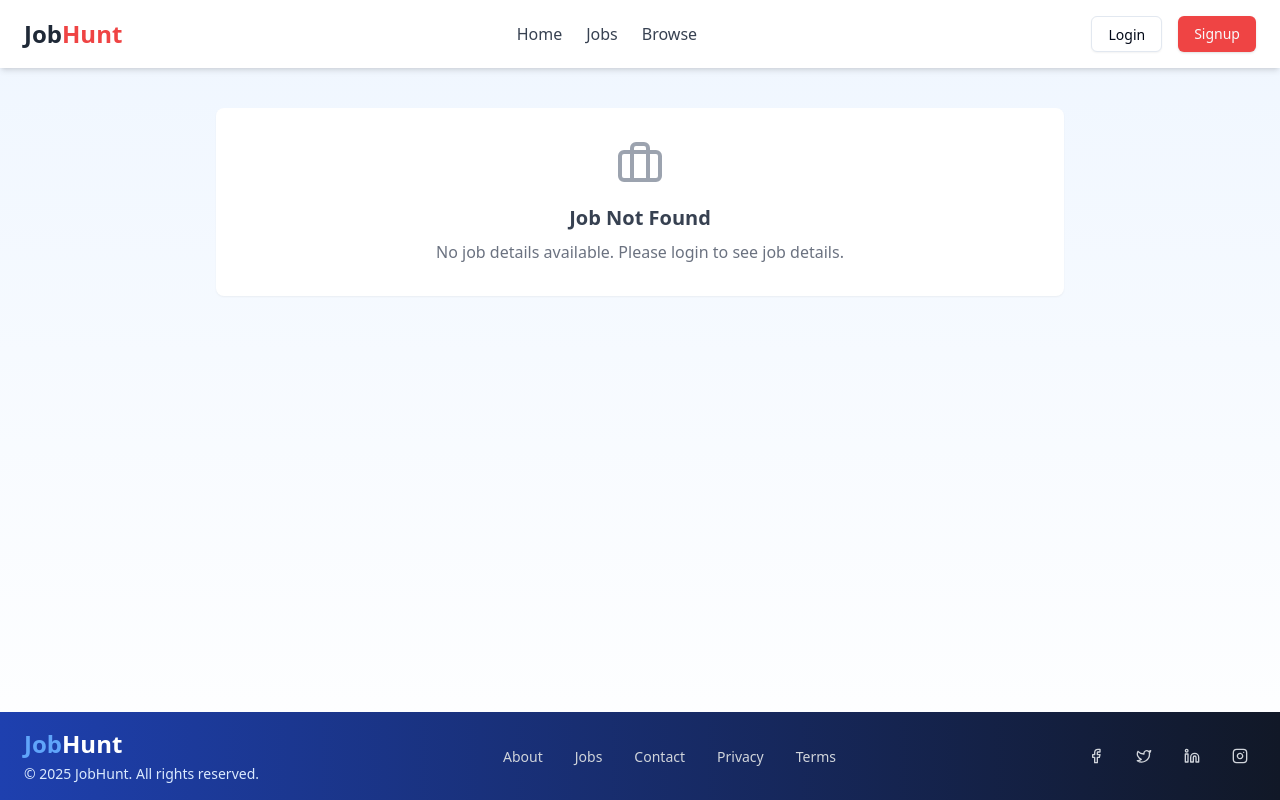
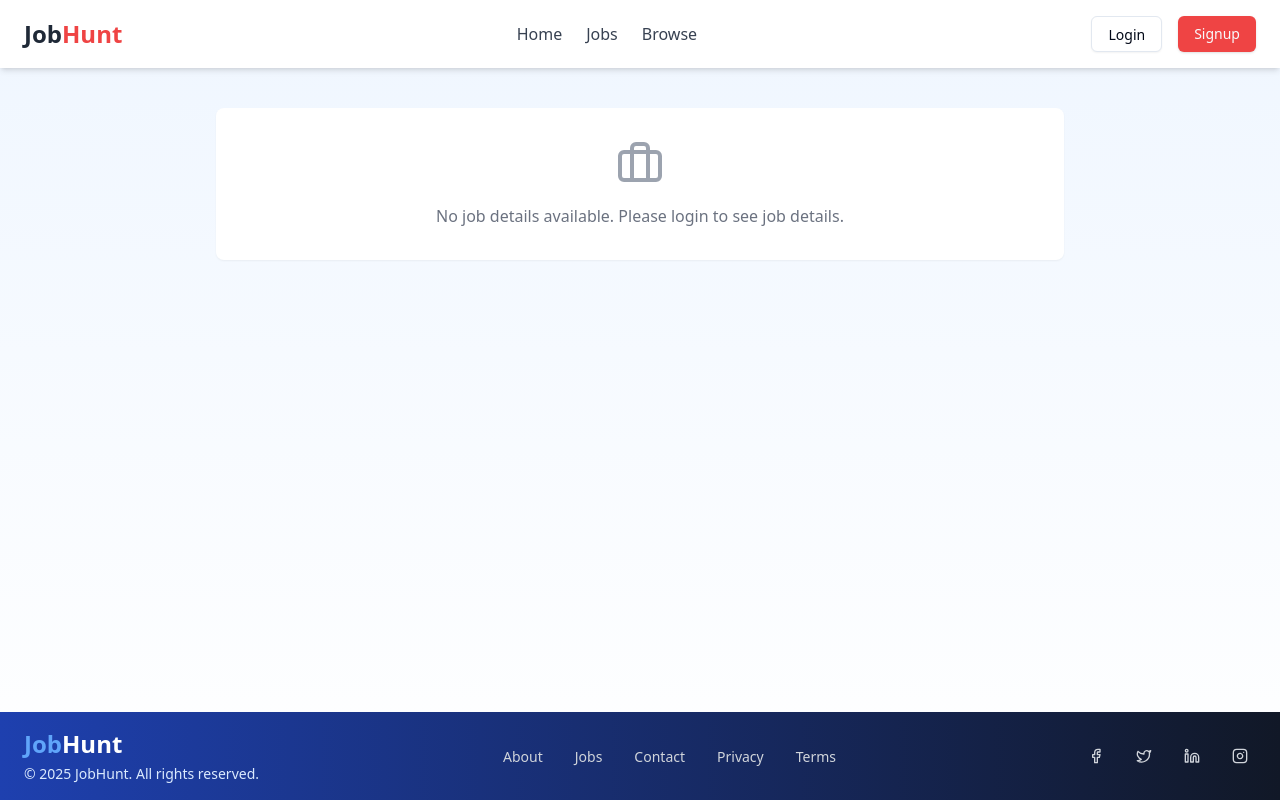
Before and after one commit to SimranDangol/Job-Portal, a React (Vite) app in the folder frontend/: page /description/1 in a window 1280 px wide. Before the commit this address had no page. Built offline with nearby package versions, Linux system fonts and the light colour scheme.

Commit message:
first commit

```diff
--- a/frontend/src/components/shared/JobDescription.tsx
+++ b/frontend/src/components/shared/JobDescription.tsx
@@ -155,9 +155,7 @@ const JobDescription: React.FC = () => {
       <div className="max-w-4xl px-4 mx-auto my-10 sm:px-6">
         <div className="p-8 text-center bg-white rounded-lg shadow-sm">
           <Briefcase className="w-12 h-12 mx-auto mb-4 text-gray-400" />
-          <h2 className="mb-2 text-xl font-semibold text-gray-700">
-            Job Not Found
-          </h2>
+
           <p className="text-gray-500">
             No job details available. Please login to see job details.
           </p>
```
